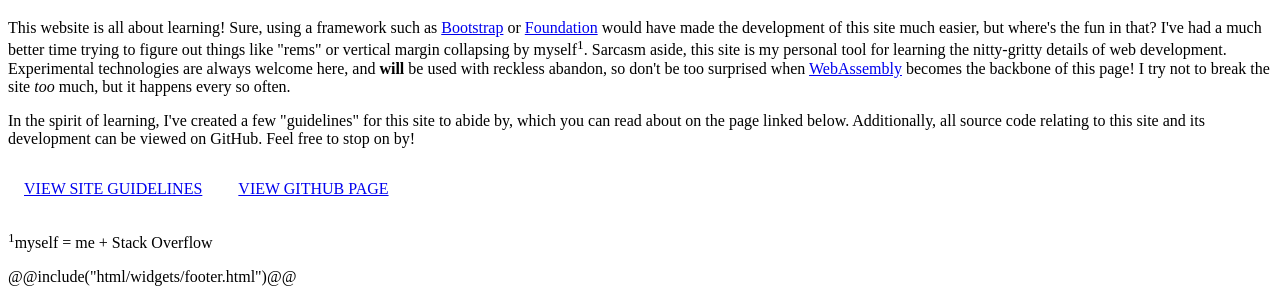
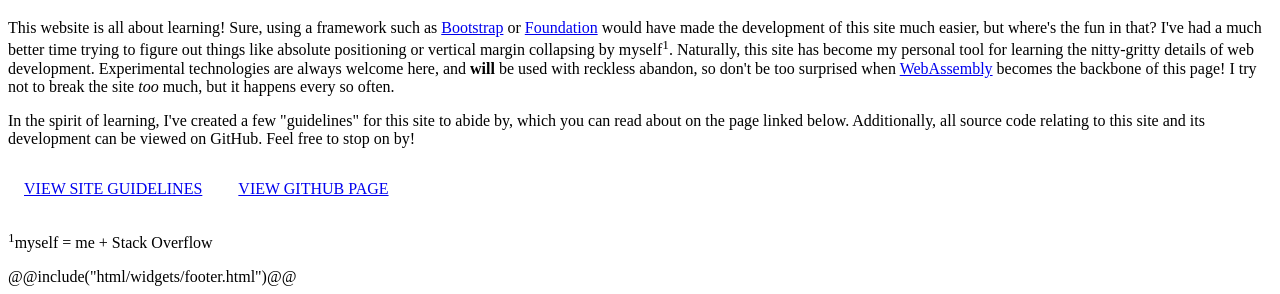
Before and after one commit to jakejunk/jakejunker.com, a PHP site: page /about/ in a window 1280 px wide. Shown: the part 945-1239 px from the top of the page. Run offline with PHP 8.4, Linux system fonts and the light colour scheme.

Commit message:
Spelling

```diff
--- a/src/html/www/about/index.html
+++ b/src/html/www/about/index.html
@@ -16,7 +16,7 @@
 
 					<h2 class="section-header">About this site</h2>
 					<img class="image-round inline-right" src="/include_/img/code-blur.png" alt=""/>
-					<p>This website is all about learning! Sure, using a framework such as <a href="https://v4-alpha.getbootstrap.com/">Bootstrap</a> or <a href="http://foundation.zurb.com/">Foundation</a> would have made the development of this site much easier, but where's the fun in that? I've had a much better time trying to figure out things like "rems" or vertical margin collapsing by myself<sup>1</sup>. Sarcasm aside, this site is my personal tool for learning the nitty-gritty details of web development. Experimental technologies are always welcome here, and <b>will</b> be used with reckless abandon, so don't be too surprised when <a href="http://webassembly.org/">WebAssembly</a> becomes the backbone of this page! I try not to break the site <i>too</i> much, but it happens every so often.</p>
+					<p>This website is all about learning! Sure, using a framework such as <a href="https://v4-alpha.getbootstrap.com/">Bootstrap</a> or <a href="http://foundation.zurb.com/">Foundation</a> would have made the development of this site much easier, but where's the fun in that? I've had a much better time trying to figure out things like absolute positioning or vertical margin collapsing by myself<sup>1</sup>. Naturally, this site has become my personal tool for learning the nitty-gritty details of web development. Experimental technologies are always welcome here, and <b>will</b> be used with reckless abandon, so don't be too surprised when <a href="http://webassembly.org/">WebAssembly</a> becomes the backbone of this page! I try not to break the site <i>too</i> much, but it happens every so often.</p>
 					<p>In the spirit of learning, I've created a few "guidelines" for this site to abide by, which you can read about on the page linked below. Additionally, all source code relating to this site and its development can be viewed on GitHub. Feel free to stop on by!</p>
 
 					<div class="flex-container flex-mobile-wrap" style="margin: 32px auto;">
--- a/src/html/www/contact/index.php
+++ b/src/html/www/contact/index.php
@@ -9,7 +9,7 @@
                 <article class="color-shift" id="main-content">
                     <h1 class="main-header">Contact</h1>
                     <h2 class="section-header">Wanna chat?</h2>
-                    <p>If you have the urge to give a hard-working college student some <span title="...or money...">encouragment</span>, then you've come to the right place! Leave a message using the form, or contact me elsewhere by following the links below. For the extra paranoid, I'll try to provide a GPG key soon enough.</p>
+                    <p>If you have the urge to give a hard-working college student some <span title="...or money...">encouragement</span>, then you've come to the right place! Leave a message using the form, or contact me elsewhere by following the links below. For the extra paranoid, I'll try to provide a GPG key soon enough.</p>
                     <div class="center-align">
                         <h2 class="red-text">NOTE: Form does not work yet!</h2>
                         <span class="whisper">(Looks good though!)</span>
```
